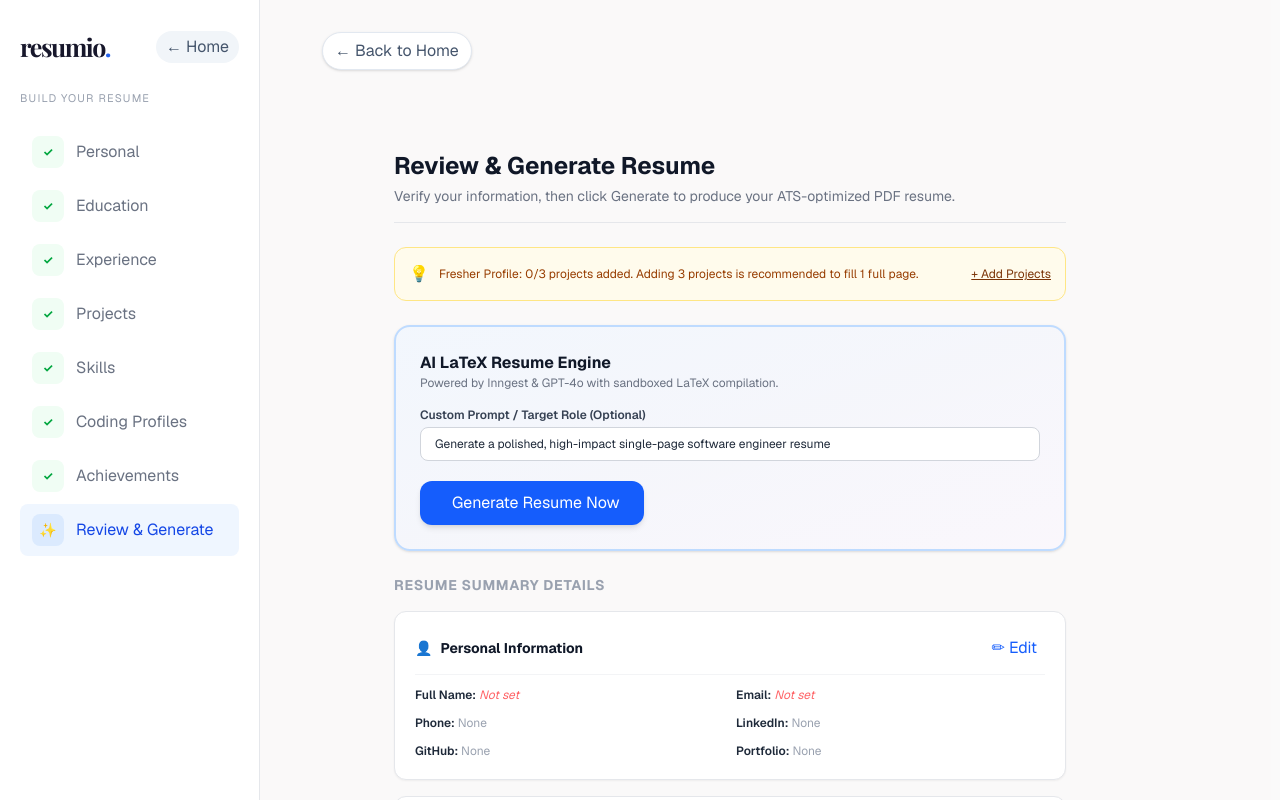
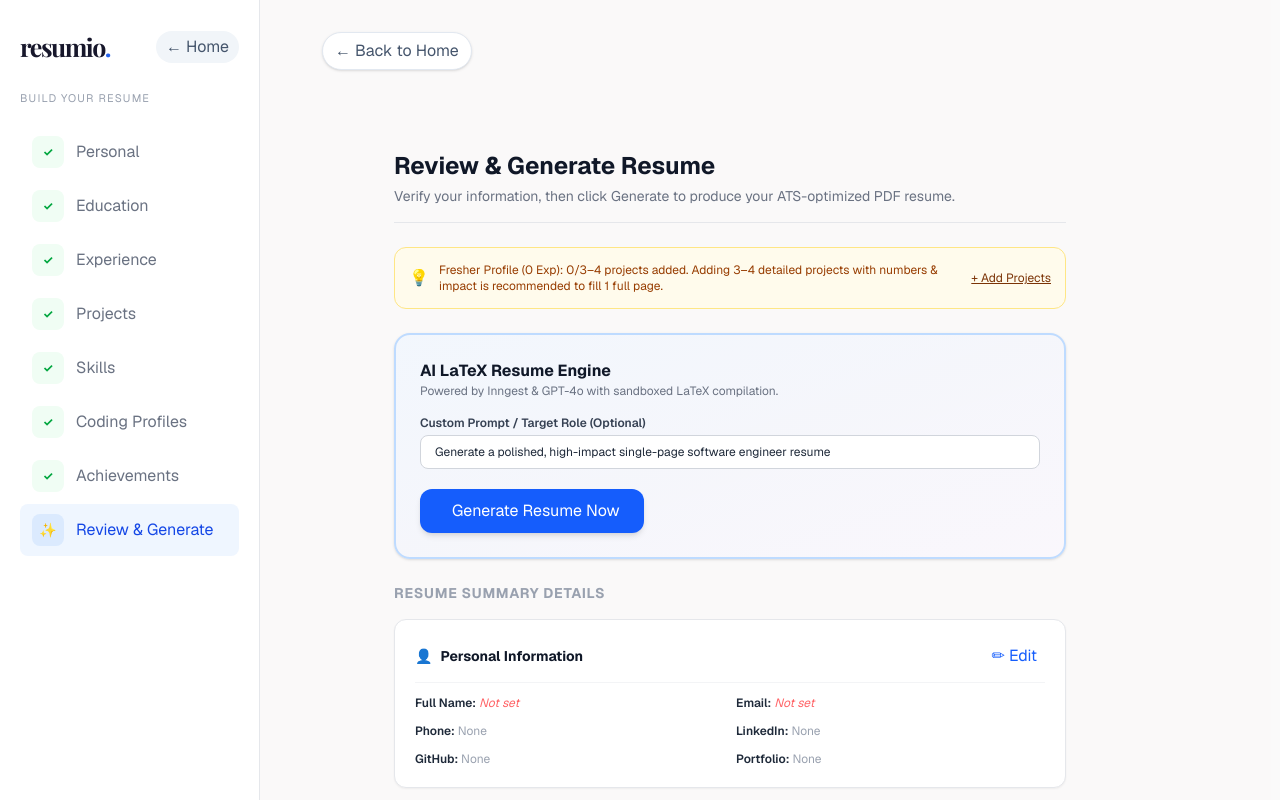
Before and after one commit to amritrajputt/AI-Resume-Builder, a Next.js app in the folder frontend/: page /details/review in a window 1280 px wide. Shown: the top 800 px of the page. Built offline with nearby package versions, Linux system fonts and the light colour scheme; no server answers; a web font is replaced by a local one.

Commit message:
added suggestion on frontend to keep resume 1 page

```diff
--- a/frontend/app/details/projects/page.tsx
+++ b/frontend/app/details/projects/page.tsx
@@ -67,7 +67,6 @@ export default function ProjectsPage() {
 
   const experienceCount = Array.isArray(draft.experience) ? draft.experience.length : 0;
   const projectCount = projectsList.length;
-  const isFresher = experienceCount === 0;
 
   return (
     <div className="w-full max-w-xl my-20 mr-50">
@@ -85,13 +84,24 @@ export default function ProjectsPage() {
           <p className="font-semibold text-slate-900 mb-0.5">
             Smart 1-Page Layout Tip
           </p>
-          {isFresher ? (
+          {experienceCount === 0 && (
             <span>
-              Since you have <strong className="text-blue-700 font-semibold">0 work experience</strong>, we recommend adding at least <strong className="text-blue-700 font-semibold">3 detailed projects</strong> to fill your 1-page resume perfectly. (Currently: <span className={projectCount >= 3 ? "text-emerald-700 font-bold" : "text-amber-600 font-bold"}>{projectCount}/3 added</span>)
+              With <strong className="text-blue-700 font-semibold">0 work experience</strong>, we recommend adding <strong className="text-blue-700 font-semibold">3–4 detailed projects</strong> with numbers &amp; measurable impact (scale, % speedup, users) to fill your 1-page resume completely. (Currently: <span className={projectCount >= 3 ? "text-emerald-700 font-bold" : "text-amber-600 font-bold"}>{projectCount}/3–4 added</span>)
             </span>
-          ) : (
+          )}
+          {experienceCount === 1 && (
             <span>
-              For profiles with work experience, adding <strong className="text-blue-700 font-semibold">2 strong projects</strong> is recommended to fill 1 page cleanly. (Currently: <span className={projectCount >= 2 ? "text-emerald-700 font-bold" : "text-amber-600 font-bold"}>{projectCount}/2 added</span>)
+              With <strong className="text-blue-700 font-semibold">1 work experience</strong>, put <strong className="text-blue-700 font-semibold">at least 3 detailed projects</strong> with numbers &amp; impact to fill the 1-page layout nicely. (Currently: <span className={projectCount >= 3 ? "text-emerald-700 font-bold" : "text-amber-600 font-bold"}>{projectCount}/3 added</span>)
+            </span>
+          )}
+          {experienceCount === 2 && (
+            <span>
+              With <strong className="text-blue-700 font-semibold">2 work experiences</strong>, adding <strong className="text-blue-700 font-semibold">2 projects</strong> with strong numbers &amp; impact provides the perfect 1-page balance. (Currently: <span className={projectCount >= 2 ? "text-emerald-700 font-bold" : "text-amber-600 font-bold"}>{projectCount}/2 added</span>)
+            </span>
+          )}
+          {experienceCount >= 3 && (
+            <span>
+              With <strong className="text-blue-700 font-semibold">{experienceCount} work experiences</strong>, include <strong className="text-blue-700 font-semibold">1–2 projects</strong> to ensure everything fits cleanly on 1 page without spilling over. (Currently: <span className={projectCount >= 1 ? "text-emerald-700 font-bold" : "text-amber-600 font-bold"}>{projectCount}/2 added</span>)
             </span>
           )}
         </div>
@@ -222,13 +232,16 @@ export default function ProjectsPage() {
               <textarea
                 rows={3}
                 required
-                placeholder="Describe what the project does, problems solved, and measurable impact (e.g. Built automated webhook triggers, indexed 10k+ PR diffs...)"
+                placeholder="Describe what the project does, technologies, and measurable impact (e.g. Built automated webhook triggers, indexed 10k+ PR diffs, reduced latency by 35%)..."
                 value={item.description}
                 onChange={(e) =>
                   handleFieldChange(index, "description", e.target.value)
                 }
                 className="w-full rounded-lg border border-gray-200 bg-white px-3.5 py-2.5 text-sm outline-none focus:border-blue-500 resize-y"
               />
+              <p className="text-[11px] text-gray-400 mt-1">
+                💡 Include quantified impact, numbers, and scale (e.g., 10k+ users, 40% speedup, 95% test coverage). Our AI will format these into high-impact LaTeX bullet points.
+              </p>
             </div>
 
             <div className="grid grid-cols-1 sm:grid-cols-2 gap-4">
--- a/frontend/app/details/review/page.tsx
+++ b/frontend/app/details/review/page.tsx
@@ -213,8 +213,29 @@ export default function ReviewPage() {
       {(() => {
         const expCount = Array.isArray(draft.experience) ? draft.experience.length : 0;
         const projCount = Array.isArray(draft.projects) ? draft.projects.length : 0;
-        const isFresher = expCount === 0;
-        const isOptimal = isFresher ? projCount >= 3 : projCount >= 2;
+
+        let message = "";
+        let isOptimal = false;
+
+        if (expCount === 0) {
+          isOptimal = projCount >= 3;
+          message = isOptimal
+            ? `Fresher Profile (0 Exp): ${projCount} detailed projects added. Perfect to fill 1 full page!`
+            : `Fresher Profile (0 Exp): ${projCount}/3–4 projects added. Adding 3–4 detailed projects with numbers & impact is recommended to fill 1 full page.`;
+        } else if (expCount === 1) {
+          isOptimal = projCount >= 3;
+          message = isOptimal
+            ? `1 Experience Profile: ${projCount} projects added. Perfect balance to fill 1 full page!`
+            : `1 Experience Profile: ${projCount}/3 projects added. Adding at least 3 projects with metrics/impact is recommended to fill the page.`;
+        } else if (expCount === 2) {
+          isOptimal = projCount >= 2;
+          message = isOptimal
+            ? `2 Experiences Profile: ${projCount} projects added. Clean, balanced 1-page layout!`
+            : `2 Experiences Profile: ${projCount}/2 projects added. Adding 2 projects with strong numbers/impact is recommended.`;
+        } else {
+          isOptimal = projCount >= 1;
+          message = `Experienced Profile (${expCount} jobs): ${projCount} projects added. Ideal for keeping strictly to 1 page.`;
+        }
 
         return (
           <div className={`p-3.5 rounded-xl border text-xs flex items-center justify-between ${
@@ -224,11 +245,7 @@ export default function ReviewPage() {
           }`}>
             <div className="flex items-center gap-2.5">
               <span className="text-base">{isOptimal ? "✨" : "💡"}</span>
-              <span>
-                {isFresher
-                  ? `Fresher Profile: ${projCount}/3 projects added. ${projCount < 3 ? "Adding 3 projects is recommended to fill 1 full page." : "Great job! 3+ projects will fill 1 full page."}`
-                  : `Experienced Profile: ${expCount} experience & ${projCount}/2 projects added. Ideal for a clean 1-page layout.`}
-              </span>
+              <span>{message}</span>
             </div>
             {!isOptimal && (
               <Link
```
